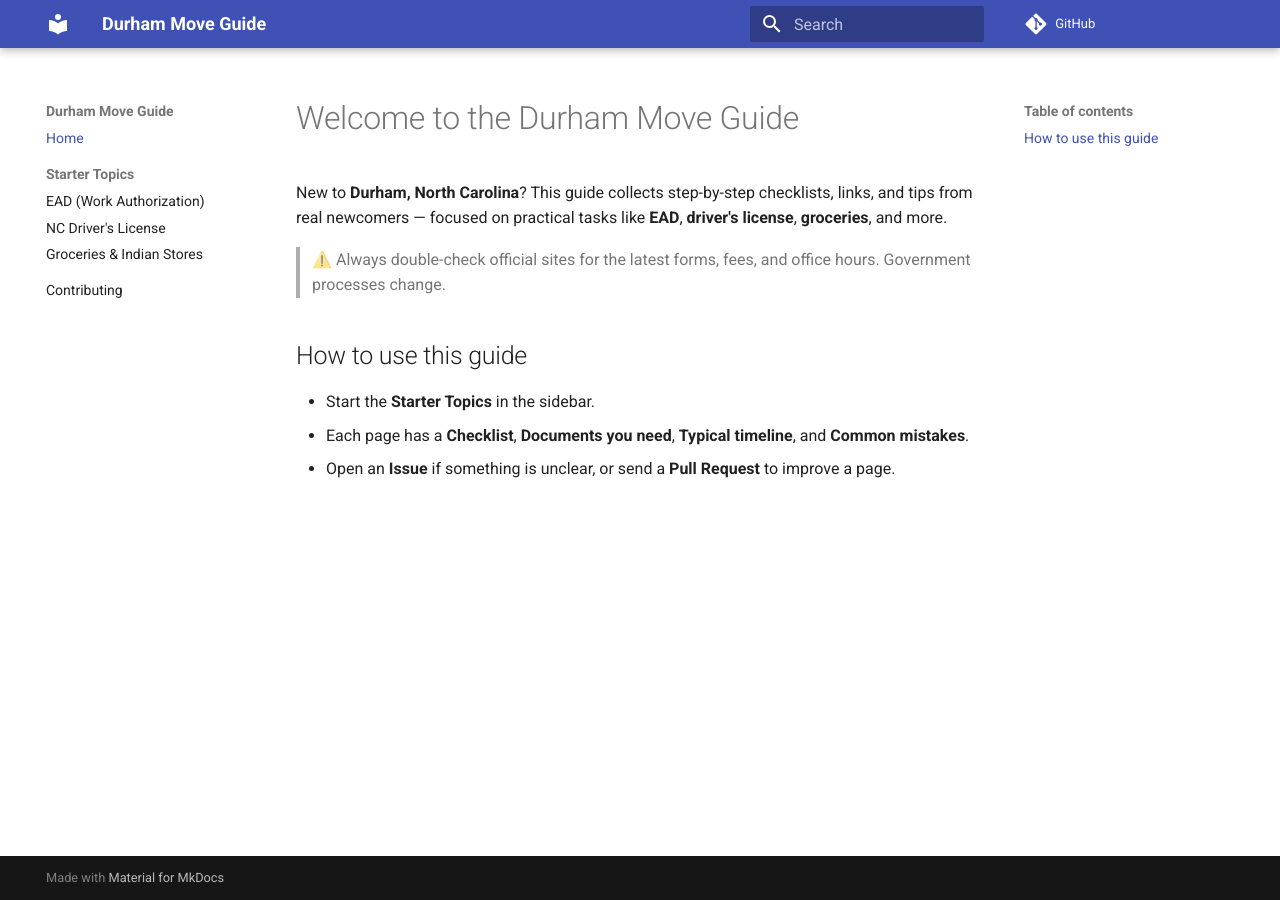
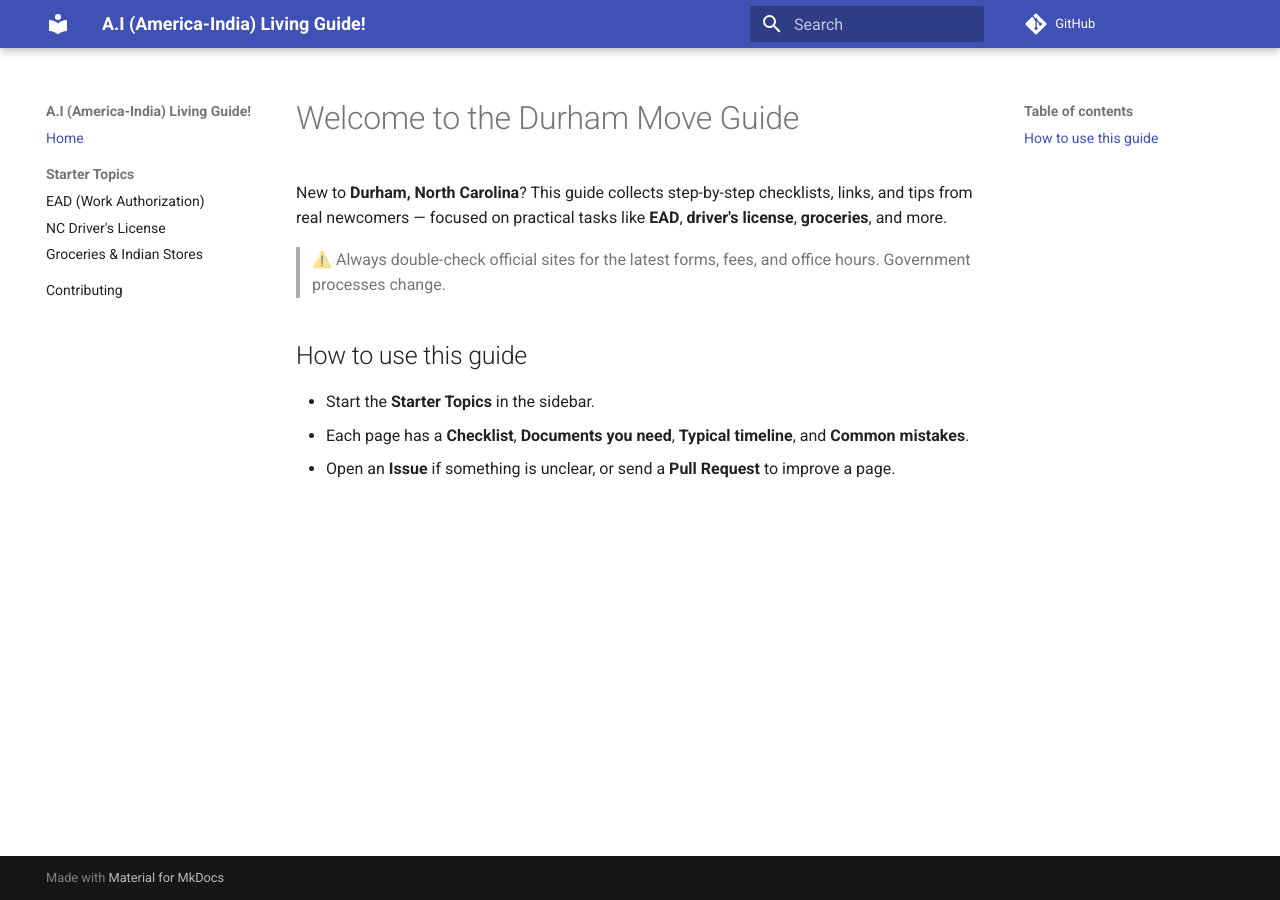
Before and after one commit to since-89/AI-Guide, an MkDocs documentation site: the page built from docs/index.md, in a window 1280 px wide. Built offline with MkDocs 1.6.1 and Material for MkDocs 9.7.7, drawn with Linux system fonts in a browser that asks for light colours; comment, search, counter and statistics services are not loaded.

Commit message:
Update mkdocs.yml

```diff
--- a/mkdocs.yml
+++ b/mkdocs.yml
@@ -1,4 +1,4 @@
-site_name: Durham Move Guide
+site_name: A.I (America-India) Living Guide!
 site_description: Practical, step-by-step help for moving to Durham, NC (EAD, driving, groceries, housing, and more).
 site_url: https://example.com
 repo_url: https://github.com/your-username/durham-move-guide
```
